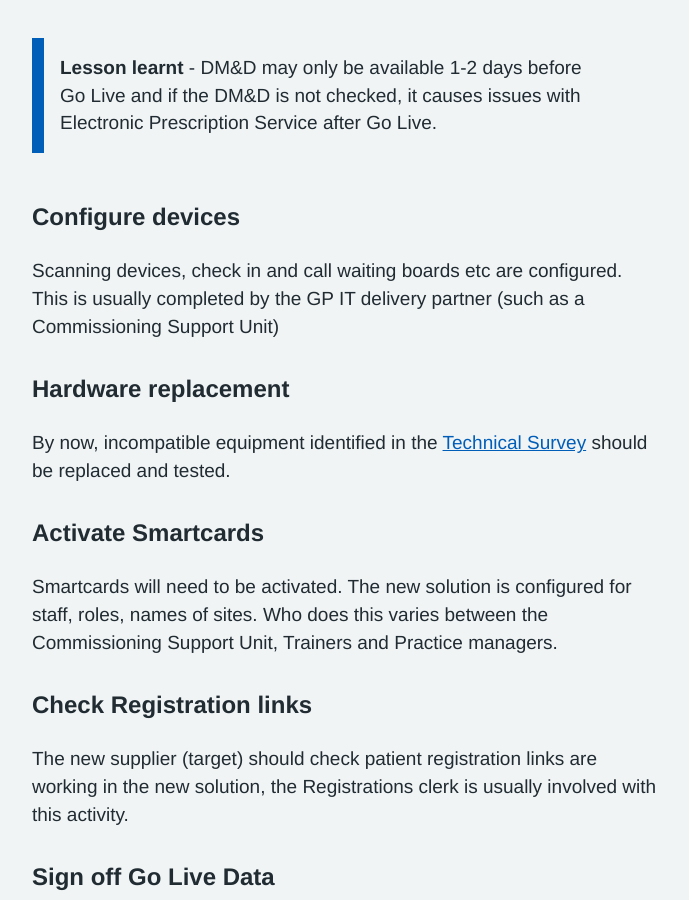
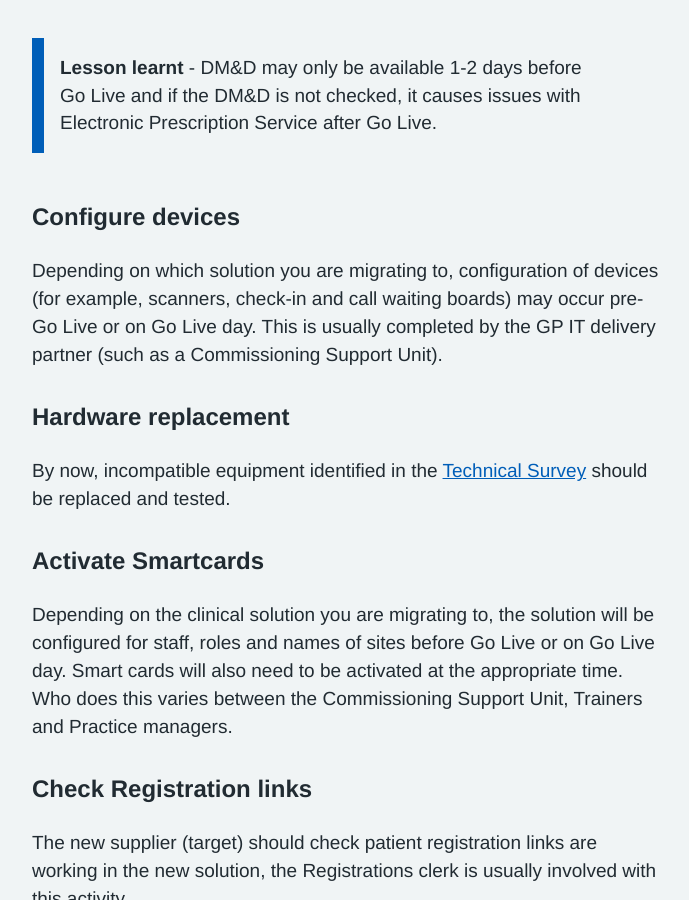
Before and after one commit to nhsconnect/prm-practice-migration, a Jekyll site: the page built from guide/06-cutover-and-go-live.md, in a window 1280 px wide and 900 px high, scrolled down 1963 px. Shown: the whole window, without its empty margins (128-817 px from the left). Built offline with Jekyll 4.4.1, drawn with Linux system fonts in a browser that asks for light colours; some web fonts are replaced.

Commit message:
Update 06-cutover-and-go-live.md

```diff
--- a/guide/06-cutover-and-go-live.md
+++ b/guide/06-cutover-and-go-live.md
@@ -60,7 +60,7 @@ __Lesson learnt__ - DM&D may only be available 1-2 days before Go Live and if th
 
 ### Configure devices
 
-Scanning devices, check in and call waiting boards etc are configured. This is usually completed by the GP IT delivery partner (such as a Commissioning Support Unit)
+Depending on which solution you are migrating to, configuration of devices (for example, scanners, check-in and call waiting boards) may occur pre-Go Live or on Go Live day. This is usually completed by the GP IT delivery partner (such as a Commissioning Support Unit).  <!-- [UPLIFT] added reference to some scenarios, where users can be set up in the Live system prior to Go Live -->
 
 
 ### Hardware replacement
@@ -70,7 +70,7 @@ By now, incompatible equipment identified in the [Technical Survey](technical-su
 
 ### Activate Smartcards
 
-Smartcards will need to be activated. The new solution is configured for staff, roles, names of sites. Who does this varies between the Commissioning Support Unit, Trainers and Practice managers.
+Depending on the clinical solution you are migrating to, the solution will be configured for staff, roles and names of sites before Go Live or on Go Live day. Smart cards will also need to be activated at the appropriate time. Who does this varies between the Commissioning Support Unit, Trainers and Practice managers.
 
 
 ### Check Registration links
```
